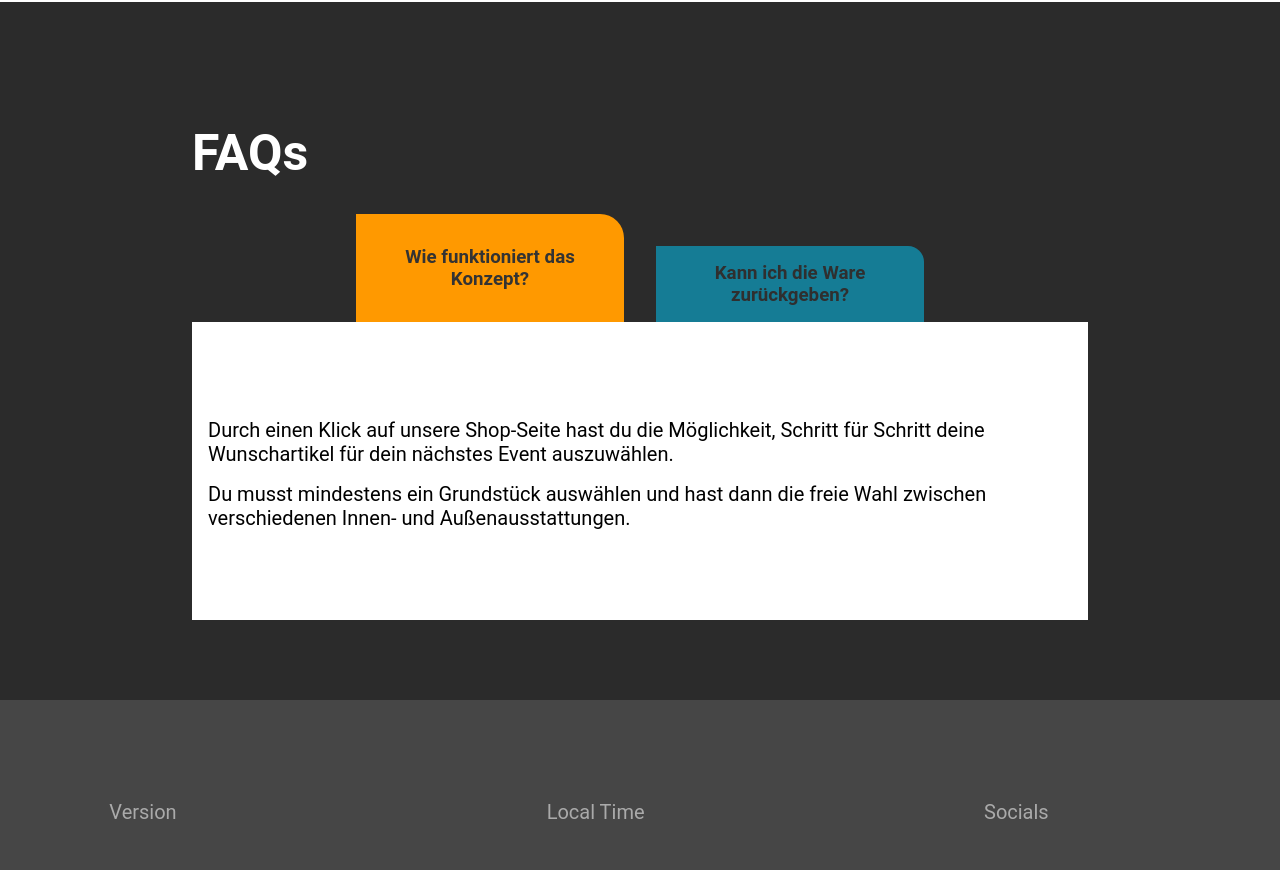
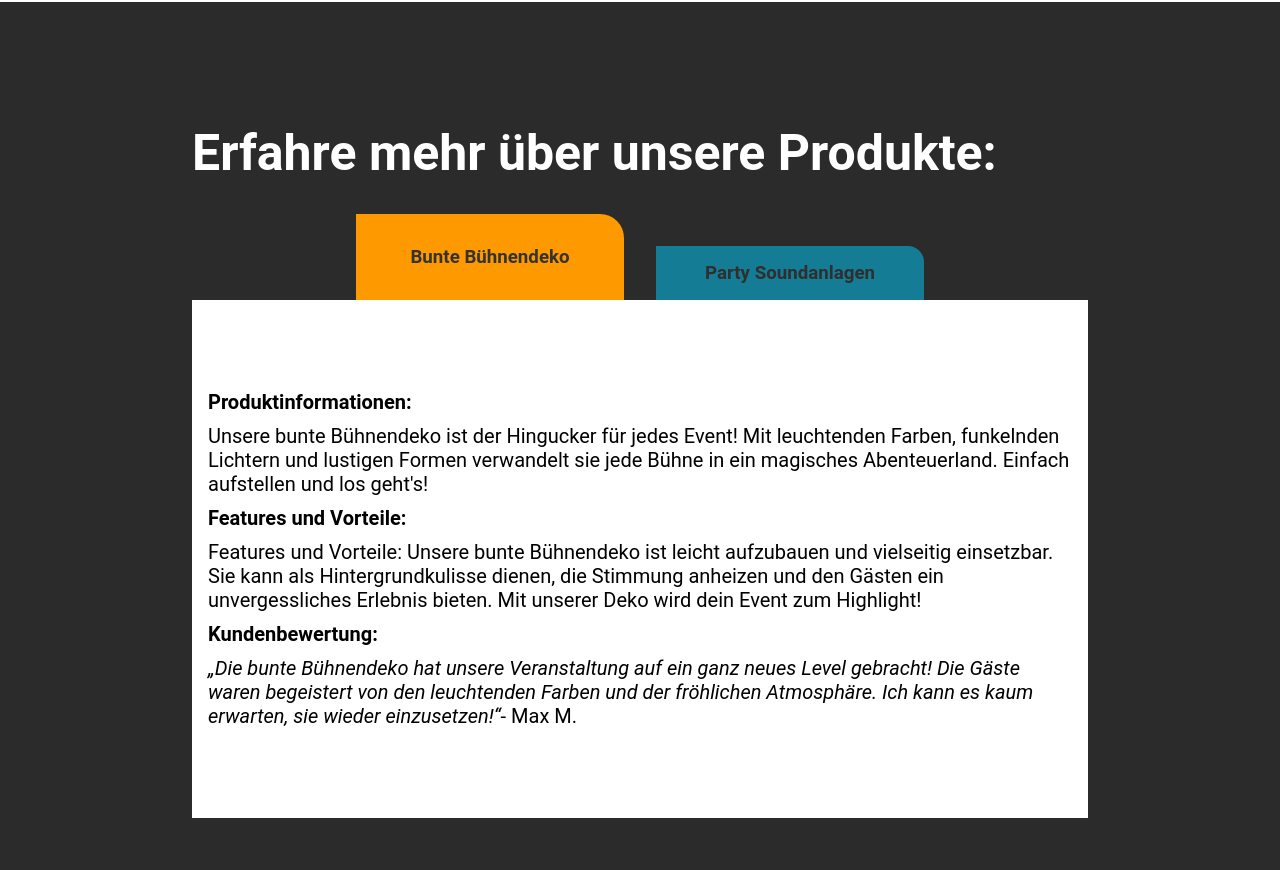
Before and after one commit to Paperflyz/Webentwicklung, a plain HTML site: page Projekt/main/index.html in a window 1280 px wide. Shown: the part 3870-4740 px from the top of the page. Drawn offline with Linux system fonts and the light colour scheme; a small style sheet from the web is missing.

Commit message:
fine adjustments

```diff
--- a/Projekt/main/DataHandler.js
+++ b/Projekt/main/DataHandler.js
@@ -102,7 +102,7 @@ function getProducts() {
         {
             "id": 1,
             "name": "Halle",
-            "pfad": "halle.png",
+            "pfad": "halle.jpg",
             "preis": 199.99,
             "beschreibung": "Eine gemütliche und große Halle für Events jeglicher Art!<br>Halle beinhaltet Toiletten und Waschbecken.",
             "kategorie": "Standort",
--- a/Projekt/main/index.html
+++ b/Projekt/main/index.html
@@ -102,20 +102,24 @@
   </section>
   <section class="bg-darken grid-full-wid section-standard" id="main-sect4">
     <div class="ds-grid col-gap section-space" id="main-sect4-grid">
-      <h2 class="text-light main-sect-title grid-full-wid" id="main-sect4-h2">FAQs</h2>
-      <h3 class="bg-primary tab main-sect4-activeTab text-dark m-0 ds-flex align-items-center" id="main-sect4-tab1">Wie funktioniert das Konzept?</h3>
-      <h3 class="bg-secondary tab main-sect4-hiddenTab text-dark m-0 ds-flex align-items-center" id="main-sect4-tab2">Kann ich die Ware zurückgeben?</h3>
+      <h2 class="text-light main-sect-title grid-full-wid" id="main-sect4-h2">Erfahre mehr über unsere Produkte:</h2>
+      <h3 class="bg-primary tab main-sect4-activeTab text-dark m-0 ds-flex align-items-center justify-content-center" id="main-sect4-tab1">Bunte Bühnendeko</h3>
+      <h3 class="bg-secondary tab main-sect4-hiddenTab text-dark m-0 ds-flex align-items-center justify-content-center" id="main-sect4-tab2">Party Soundanlagen</h3>
       <div class="bg-light main-sect4-tabcontainer grid-full-wid p-1" id="main-sect4-tabcontainer1">
-        <ul class="bullet-unstyled p-0">
-          <li class="my-2">Durch einen Klick auf unsere Shop-Seite hast du die Möglichkeit, Schritt für Schritt deine Wunschartikel für dein nächstes Event auszuwählen.</li>
-          <li>Du musst mindestens ein Grundstück auswählen und hast dann die freie Wahl zwischen verschiedenen Innen- und Außenausstattungen.</li>
-        </ul>
+        <h4>Produktinformationen:</h4>
+        <p> Unsere bunte Bühnendeko ist der Hingucker für jedes Event! Mit leuchtenden Farben, funkelnden Lichtern und lustigen Formen verwandelt sie jede Bühne in ein magisches Abenteuerland. Einfach aufstellen und los geht's!</p>
+        <h4>Features und Vorteile:</h4>
+        <p>Features und Vorteile: Unsere bunte Bühnendeko ist leicht aufzubauen und vielseitig einsetzbar. Sie kann als Hintergrundkulisse dienen, die Stimmung anheizen und den Gästen ein unvergessliches Erlebnis bieten. Mit unserer Deko wird dein Event zum Highlight!</p>
+        <h4>Kundenbewertung:</h4>
+        <q>Die bunte Bühnendeko hat unsere Veranstaltung auf ein ganz neues Level gebracht! Die Gäste waren begeistert von den leuchtenden Farben und der fröhlichen Atmosphäre. Ich kann es kaum erwarten, sie wieder einzusetzen!</q><span>- Max M.</span>
       </div>
       <div class="bg-light main-sect4-tabcontainer grid-full-wid p-1" id="main-sect4-tabcontainer2">
-        <ul class="bullet-unstyled p-0">
-          <li class="my-2">Derzeit bieten wir im Shop nur die Vermietung von Grundstücken an. Diese müssen also letztendlich "zurückgegeben" werden.</li>
-          <li>Grundstücke werden für eine Woche ab dem Kaufdatum erworben. Die restliche Ausstattung bleibt nach dem Kauf in deinem Eigentum.</li>
-        </ul>
+        <h4>Anwendungsfälle:</h4>
+        <p> Mit unseren Party-Soundanlagen wird deine Veranstaltung zum absoluten Hit! Egal ob Konzert, Geburtstagsfeier oder Firmenevent - unsere Soundanlagen sorgen für den perfekten Klang und bringen die Gäste zum Tanzen. Lass den Sound die Party übernehmen!</p>
+        <h4>Preisgestaltung und Pakete:</h4>
+        <p>"Beat Master" für kleine Feiern, "Groove King" für mittelgroße Events oder "Soundzilla" für große Partys. Wir bieten auch zusätzliche Lichteffekte und DJ-Ausrüstung für das ultimative Partyerlebnis an!</p>
+        <h4>Kundensupport und Kontakt:</h4>
+        <p>Brauchst du Unterstützung bei der Auswahl der passenden Soundanlage? Unser Party-Support-Team steht dir mit Rat und Tat zur Seite! Kontaktiere uns Formular oder besuche uns in unserem Party-Laden für eine persönliche Beratung.</p>
       </div>
     </div>
   </section>
--- a/Projekt/main/style.css
+++ b/Projekt/main/style.css
@@ -86,6 +86,10 @@ label {
 figure {
   margin: 0;
   margin-inline: 1rem;
+}
+
+q {
+  font-style: italic;
 }
 
 /* General - Color-Settings (Background & Font) */
```
Also changed, not shown: Projekt/main/assets/graphics/halle.jpg (added), Projekt/main/assets/graphics/halle.png (deleted).
